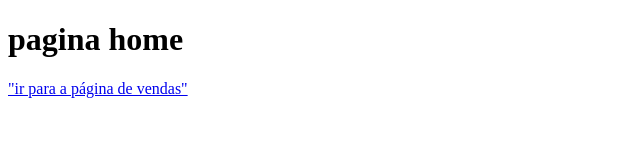
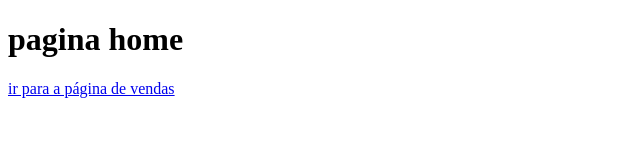
Before and after one commit to Gabriel1994code/primeiroprojetoteste, a plain HTML site: page index.html in a window 1280 px wide. Shown: the full height of the page, 0-640 px from the left. Drawn offline with Linux system fonts and the light colour scheme.

Commit message:
retirei as aspas dos links

```diff
--- a/index.html
+++ b/index.html
@@ -8,6 +8,6 @@
 </head>
 <body>
    <h1> pagina home</h1>
-   <a href="vendas.html">"ir para a página de vendas"</a>
+   <a href="vendas.html">ir para a página de vendas</a>
 </body>
 </html>
```
Also changed, not shown: vendas.html (+1 -1 lines).
